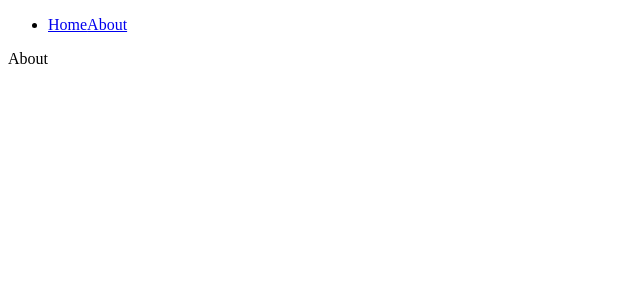
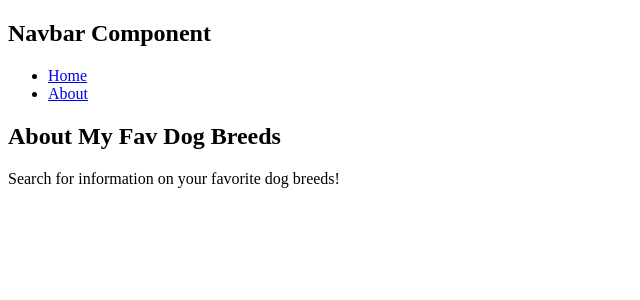
Before and after one commit to laikaDe/my-fav-dog-breeds, a React (Create React App) app: page /about in a window 1280 px wide. Shown: the top 300 px of the page, without its empty margins (0-640 px from the left). Built offline with nearby package versions, Linux system fonts and the light colour scheme.

Commit message:
Adding on to About.js and Error.js
1. Added a simple title and paragraph section to About.js
-> added className to section and h1 header
2. Added a simple error message to Error.js
-> added a className to div
-> added a Link to function that routes back to home

```diff
--- a/src/App.js
+++ b/src/App.js
@@ -17,7 +17,7 @@ import SearchForm from './components/SearchForm';
 function App() {
   return (
     <Router>
-      <Navbar />
+      <Navbar/>
       <Switch>
         <Route exact path="/">
           <Home/>
--- a/src/components/Navbar.js
+++ b/src/components/Navbar.js
@@ -1,23 +1,27 @@
 import  React  from "react";
 import { Link } from 'react-router-dom';
-// import { ReactComponent as Logo } from '../logo.svg';
+// import logo from '../logo.svg';
 
 const Navbar = () => {
     return (
         <nav className="navbar">
             <div className="nav-center">
+            <h2> Navbar Component </h2>
                <Link to="/">
-                  {/* < Logo/> */}
+                  {/* <img src={logo} alt="my fav dog breeds logo" className="logo"> */}
                </Link>
                <ul className="nav-links">
 <li>
 <Link to="/">
    Home
 </Link>
+</li>
+<li>
 <Link to="/about">
    About
 </Link>
 </li>
+
                </ul>
             </div>
         </nav>
--- a/src/pages/About.js
+++ b/src/pages/About.js
@@ -2,6 +2,11 @@ import React from 'react'
 
 export default function About() {
   return (
-    <div>About</div>
+      <section className="section about section">
+      <h1 className="section-title">About My Fav Dog Breeds</h1>
+      <p>
+         Search for information on your favorite dog breeds!
+      </p>
+      </section>
   )
 }
--- a/src/pages/Error.js
+++ b/src/pages/Error.js
@@ -1,7 +1,16 @@
-import React from 'react'
+import React from 'react';
+import { Link } from 'react-router-dom';
+
 
 export default function Error() {
   return (
-    <div>Error</div>
+    <section className="error-page-section">
+    <div className="error-container">
+       <h1>woopsie daisy! we don't know what that means</h1>
+       <Link to="/" className="btn btn-primary">
+          back home
+       </Link>
+    </div>
+    </section>
   )
 }
```
Lines whose indentation alone changed are shown as unchanged.
